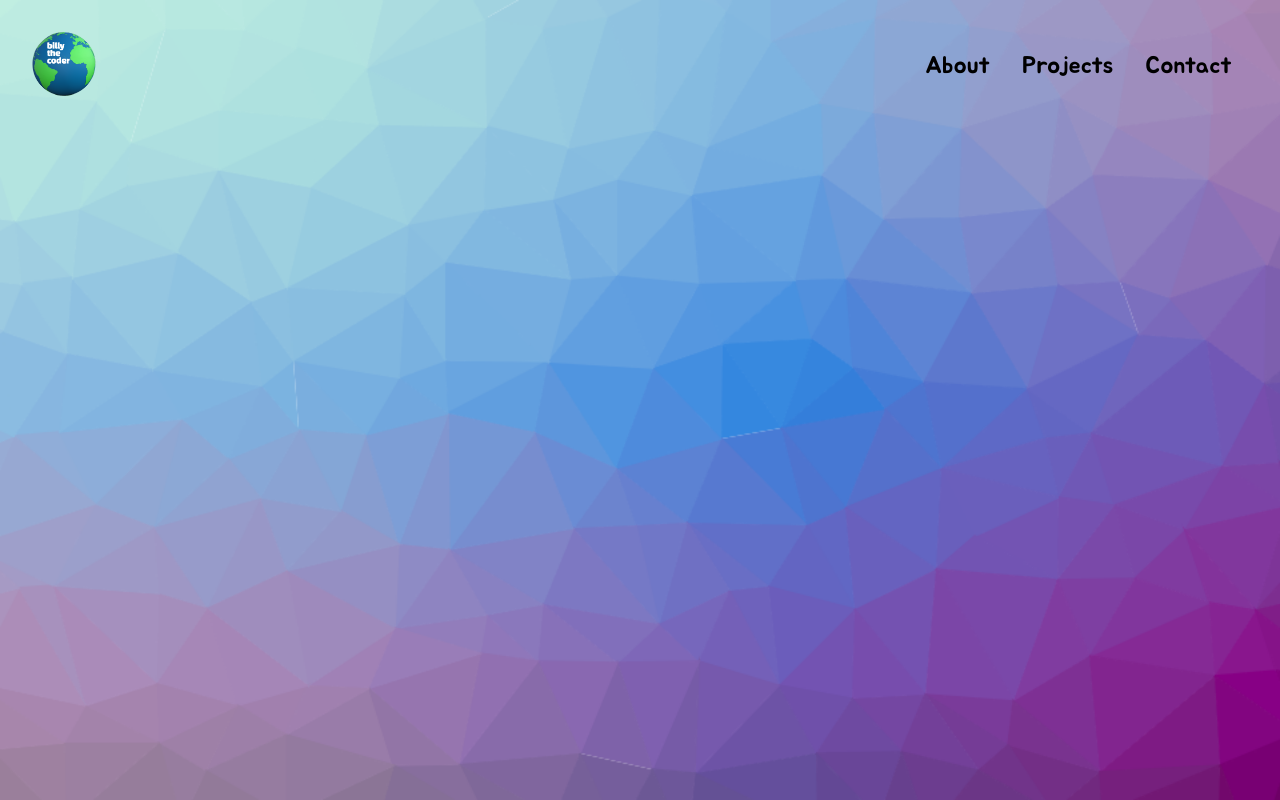
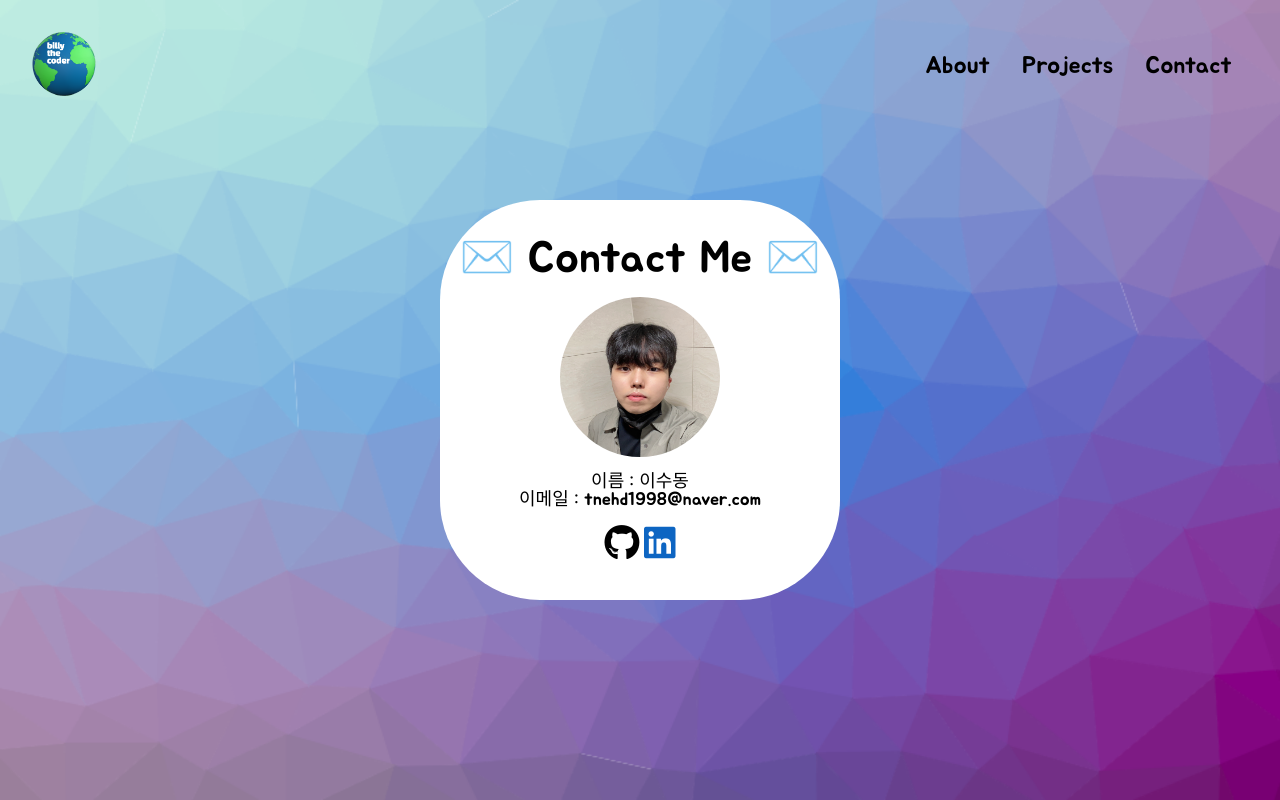
Before and after one commit to tnehd1998/Portfolio, a React (Create React App) app: page /contact in a window 1280 px wide. Before the commit this address led to /. Built offline with nearby package versions, Linux system fonts and the light colour scheme.

Commit message:
ContactPage 제작

```diff
--- a/public/index.html
+++ b/public/index.html
@@ -20,5 +20,9 @@
   <body>
     <noscript>You need to enable JavaScript to run this app.</noscript>
     <div id="root"></div>
+    <script
+      src="https://kit.fontawesome.com/24da48332c.js"
+      crossorigin="anonymous"
+    ></script>
   </body>
 </html>
--- a/src/App.css
+++ b/src/App.css
@@ -0,0 +1,124 @@
+html,
+body,
+div,
+span,
+applet,
+object,
+iframe,
+h1,
+h2,
+h3,
+h4,
+h5,
+h6,
+p,
+blockquote,
+pre,
+a,
+abbr,
+acronym,
+address,
+big,
+cite,
+code,
+del,
+dfn,
+em,
+img,
+ins,
+kbd,
+q,
+s,
+samp,
+small,
+strike,
+strong,
+sub,
+sup,
+tt,
+var,
+b,
+u,
+i,
+center,
+dl,
+dt,
+dd,
+ol,
+ul,
+li,
+fieldset,
+form,
+label,
+legend,
+table,
+caption,
+tbody,
+tfoot,
+thead,
+tr,
+th,
+td,
+article,
+aside,
+canvas,
+details,
+embed,
+figure,
+figcaption,
+footer,
+header,
+hgroup,
+menu,
+nav,
+output,
+ruby,
+section,
+summary,
+time,
+mark,
+audio,
+video {
+  margin: 0;
+  padding: 0;
+  border: 0;
+  font-size: 100%;
+  font: inherit;
+  vertical-align: baseline;
+}
+/* HTML5 display-role reset for older browsers */
+article,
+aside,
+details,
+figcaption,
+figure,
+footer,
+header,
+hgroup,
+menu,
+nav,
+section {
+  display: block;
+}
+body {
+  line-height: 1;
+}
+ol,
+ul {
+  list-style: none;
+}
+blockquote,
+q {
+  quotes: none;
+}
+blockquote:before,
+blockquote:after,
+q:before,
+q:after {
+  content: "";
+  content: none;
+}
+table {
+  border-collapse: collapse;
+  border-spacing: 0;
+}
--- a/src/App.js
+++ b/src/App.js
@@ -5,7 +5,7 @@ import {
   Redirect,
   Switch,
 } from "react-router-dom";
-import "./GlobalStyles.css";
+import "./App.css";
 import styled from "styled-components";
 
 import Header from "./components/Header/Header";
@@ -14,6 +14,7 @@ import MainPage from "./pages/MainPage/MainPage";
 
 import backgroundImage from "./assets/images/background.png";
 import ProjectPage from "./pages/ProjectPage/ProjectPage";
+import ContactPage from "./pages/ContactPage/ContactPage";
 
 const AppFormat = styled.div`
   font-family: "Jua", sans-serif;
@@ -30,6 +31,7 @@ const App = () => (
         <Route exact path="/" component={MainPage} />
         <Route exact path="/about" component={AboutPage} />
         <Route exact path="/projects" component={ProjectPage} />
+        <Route exact path="/contact" component={ContactPage} />
         <Redirect from="*" to="/" />
       </Switch>
     </AppFormat>
--- a/src/GlobalStyles.css
+++ /dev/null
@@ -1,124 +0,0 @@
-html,
-body,
-div,
-span,
-applet,
-object,
-iframe,
-h1,
-h2,
-h3,
-h4,
-h5,
-h6,
-p,
-blockquote,
-pre,
-a,
-abbr,
-acronym,
-address,
-big,
-cite,
-code,
-del,
-dfn,
-em,
-img,
-ins,
-kbd,
-q,
-s,
-samp,
-small,
-strike,
-strong,
-sub,
-sup,
-tt,
-var,
-b,
-u,
-i,
-center,
-dl,
-dt,
-dd,
-ol,
-ul,
-li,
-fieldset,
-form,
-label,
-legend,
-table,
-caption,
-tbody,
-tfoot,
-thead,
-tr,
-th,
-td,
-article,
-aside,
-canvas,
-details,
-embed,
-figure,
-figcaption,
-footer,
-header,
-hgroup,
-menu,
-nav,
-output,
-ruby,
-section,
-summary,
-time,
-mark,
-audio,
-video {
-  margin: 0;
-  padding: 0;
-  border: 0;
-  font-size: 100%;
-  font: inherit;
-  vertical-align: baseline;
-}
-/* HTML5 display-role reset for older browsers */
-article,
-aside,
-details,
-figcaption,
-figure,
-footer,
-header,
-hgroup,
-menu,
-nav,
-section {
-  display: block;
-}
-body {
-  line-height: 1;
-}
-ol,
-ul {
-  list-style: none;
-}
-blockquote,
-q {
-  quotes: none;
-}
-blockquote:before,
-blockquote:after,
-q:before,
-q:after {
-  content: "";
-  content: none;
-}
-table {
-  border-collapse: collapse;
-  border-spacing: 0;
-}
--- /dev/null
+++ b/src/components/ContactInfo/ContactInfo.jsx
@@ -0,0 +1,87 @@
+import React from "react";
+import styled from "styled-components";
+import Face from "../../assets/images/profile.jpeg";
+
+const ContactInfoContainer = styled.div`
+  height: 100vh;
+  width: 100vw;
+  display: flex;
+  justify-content: center;
+  align-items: center;
+`;
+
+const ContactBackground = styled.div`
+  width: 25rem;
+  height: 25rem;
+  border-radius: 25%;
+  background-color: white;
+  display: flex;
+  flex-direction: column;
+  justify-content: center;
+  align-items: center;
+`;
+
+const ContactTitle = styled.p`
+  font-size: 44px;
+`;
+
+const FaceImage = styled.img`
+  width: 10rem;
+  height: 10rem;
+  border-radius: 50%;
+  margin: 1rem 0;
+`;
+
+const ContactInfoDescription = styled.p`
+  font-size: 18px;
+`;
+
+const ContactLinkContainer = styled.div`
+  display: flex;
+  width: 5rem;
+  justify-content: space-evenly;
+  align-items: center;
+  margin-top: 1rem;
+`;
+
+const ContactLinkIcon = styled.a`
+  font-size: 36px;
+  color: ${(props) => (props.item === "github" ? "black" : "#0D65C2")};
+
+  &:hover {
+    transform: scale(1.2);
+  }
+`;
+
+const ContactInfo = () => {
+  return (
+    <ContactInfoContainer>
+      <ContactBackground>
+        <ContactTitle>✉️ Contact Me ✉️</ContactTitle>
+        <FaceImage src={Face} alt="" />
+        <ContactInfoDescription>이름 : 이수동</ContactInfoDescription>
+        <ContactInfoDescription>
+          이메일 : tnehd1998@naver.com
+        </ContactInfoDescription>
+        <ContactLinkContainer>
+          <ContactLinkIcon
+            href="https://github.com/tnehd1998"
+            target="_blank"
+            item={"github"}
+          >
+            <i class="fab fa-github"></i>
+          </ContactLinkIcon>
+          <ContactLinkIcon
+            href="https://www.linkedin.com/in/%EC%88%98%EB%8F%99-%EC%9D%B4-45142a220/"
+            target="_blank"
+            item={"linkedIn"}
+          >
+            <i class="fa fa-linkedin-square"></i>
+          </ContactLinkIcon>
+        </ContactLinkContainer>
+      </ContactBackground>
+    </ContactInfoContainer>
+  );
+};
+
+export default ContactInfo;
--- a/src/components/Header/Header.jsx
+++ b/src/components/Header/Header.jsx
@@ -88,7 +88,7 @@ const Header = () => {
 
   return (
     <WebsiteHeader bgTransparent={bgTransparent}>
-      <HeaderLink to="/" onClick={moveScrolltoDefault}>
+      <HeaderLink to="/">
         <WebsiteLogo src={Logo} bgTransparent={bgTransparent} />
       </HeaderLink>
       <NavMenuList bgTransparent={bgTransparent}>
@@ -98,7 +98,9 @@ const Header = () => {
         <HeaderLink to="/projects" onClick={moveScrolltoDefault}>
           <NavMenuItem bgTransparent={bgTransparent}>Projects</NavMenuItem>
         </HeaderLink>
-        <NavMenuItem bgTransparent={bgTransparent}>Contact</NavMenuItem>
+        <HeaderLink to="/contact">
+          <NavMenuItem bgTransparent={bgTransparent}>Contact</NavMenuItem>
+        </HeaderLink>
       </NavMenuList>
     </WebsiteHeader>
   );
--- a/src/components/PersonalDescription/PersonalDescription.jsx
+++ b/src/components/PersonalDescription/PersonalDescription.jsx
@@ -5,7 +5,7 @@ import TechStackItem from "../TechStackItem/TechStackItem";
 
 const PersonalDescriptionContainer = styled.div`
   padding-top: 20vh;
-  height: 100%;
+  height: 150vw;
 `;
 
 const DescriptionContainer = styled.div`
@@ -21,7 +21,7 @@ const CommentTitle = styled.div`
 `;
 
 const CommentContainer = styled.div`
-  height: 60%;
+  height: 60vh;
   display: flex;
   flex-direction: column;
   justify-content: space-evenly;
@@ -64,7 +64,7 @@ const TechStackContainer = styled.div`
   display: flex;
   flex-direction: column;
   align-items: center;
-  height: 200vh;
+  height: 150vh;
   margin-top: 8rem;
 `;
 
--- a/src/components/ProjectItem/ProjectItem.jsx
+++ b/src/components/ProjectItem/ProjectItem.jsx
@@ -45,7 +45,7 @@ const ProjectItem = ({ imageUrl, title, description, projectLink }) => {
       <ProjectItemDescriptionContainer>
         <ProjectItemTitle>{title}</ProjectItemTitle>
         <ProjectItemDescription>{description}</ProjectItemDescription>
-        <ProjectLink href={projectLink}>
+        <ProjectLink href={projectLink} target="_blank">
           &#8594; 해당 프로젝트로 이동
         </ProjectLink>
       </ProjectItemDescriptionContainer>
--- /dev/null
+++ b/src/pages/ContactPage/ContactPage.jsx
@@ -0,0 +1,8 @@
+import React from "react";
+import ContactInfo from "../../components/ContactInfo/ContactInfo";
+
+const ContactPage = () => {
+  return <ContactInfo />;
+};
+
+export default ContactPage;
```
